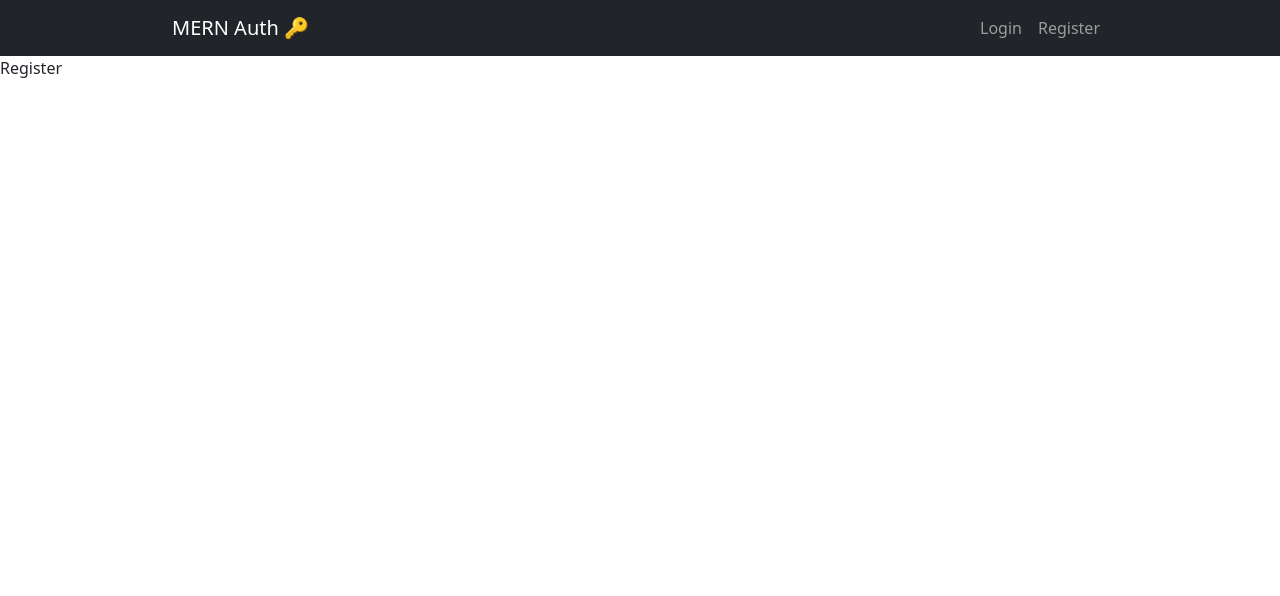
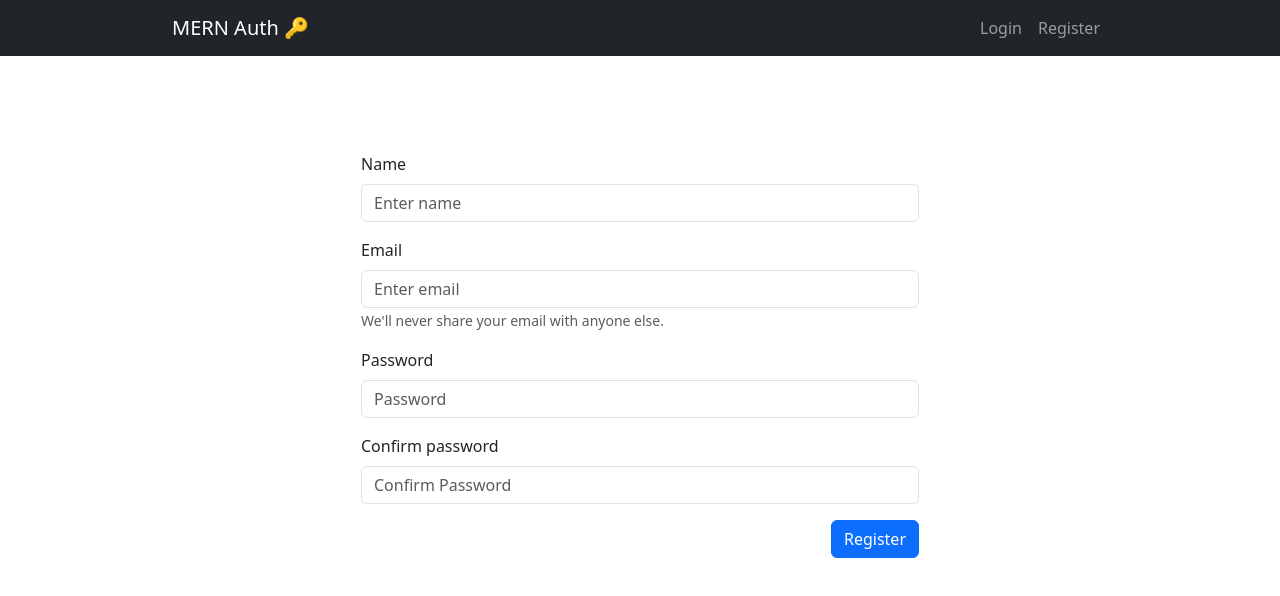
Before and after one commit to zwelhtetyan/mern-auth, a React (Vite) app in the folder client/: page /register in a window 1280 px wide. Shown: the top 596 px of the page. Built offline with nearby package versions, Linux system fonts and the light colour scheme.

Commit message:
implementing login & register

```diff
--- a/client/src/App.tsx
+++ b/client/src/App.tsx
@@ -1,3 +1,4 @@
+import { Container } from "react-bootstrap";
 import Header from "./components/Header";
 import { Outlet } from "react-router-dom";
 
@@ -5,7 +6,9 @@ export default function App() {
   return (
     <>
       <Header />
-      <Outlet />
+      <Container className="d-flex justify-content-center align-items-center mt-5 pt-5">
+        <Outlet />
+      </Container>
     </>
   );
 }
--- a/client/src/components/Hero.tsx
+++ b/client/src/components/Hero.tsx
@@ -1,8 +1,7 @@
-import { Button, Card, Container } from "react-bootstrap";
+import { Button, Card } from "react-bootstrap";
 
 export default function Hero() {
   return (
-    <Container className="d-flex justify-content-center mt-5">
     <Card className="w-75 p-5 bg-light">
       <h1 className="text-center mb-4">MERN Authentication</h1>
 
@@ -21,6 +20,5 @@ export default function Hero() {
         </Button>
       </div>
     </Card>
-    </Container>
   );
 }
--- a/client/src/pages/Login.tsx
+++ b/client/src/pages/Login.tsx
@@ -1,3 +1,26 @@
+import { Button, Form } from "react-bootstrap";
+
 export default function Login() {
-  return <div>login</div>;
+  return (
+    <Form className="w-50">
+      <Form.Group className="mb-3">
+        <Form.Label>Email</Form.Label>
+        <Form.Control type="email" placeholder="Enter email" />
+        <Form.Text className="text-muted">
+          We'll never share your email with anyone else.
+        </Form.Text>
+      </Form.Group>
+
+      <Form.Group className="mb-3" controlId="formBasicPassword">
+        <Form.Label>Password</Form.Label>
+        <Form.Control type="password" placeholder="Password" />
+      </Form.Group>
+
+      <div className="d-flex">
+        <Button variant="primary" type="submit" className="ms-auto">
+          Login
+        </Button>
+      </div>
+    </Form>
+  );
 }
--- a/client/src/pages/Register.tsx
+++ b/client/src/pages/Register.tsx
@@ -1,3 +1,36 @@
+import { Button, Form } from "react-bootstrap";
+
 export default function Register() {
-  return <div>Register</div>;
+  return (
+    <Form className="w-50">
+      <Form.Group className="mb-3">
+        <Form.Label>Name</Form.Label>
+        <Form.Control type="text" placeholder="Enter name" />
+      </Form.Group>
+
+      <Form.Group className="mb-3">
+        <Form.Label>Email</Form.Label>
+        <Form.Control type="email" placeholder="Enter email" />
+        <Form.Text className="text-muted">
+          We'll never share your email with anyone else.
+        </Form.Text>
+      </Form.Group>
+
+      <Form.Group className="mb-3" controlId="formBasicPassword">
+        <Form.Label>Password</Form.Label>
+        <Form.Control type="password" placeholder="Password" />
+      </Form.Group>
+
+      <Form.Group className="mb-3" controlId="formBasicPassword">
+        <Form.Label>Confirm password</Form.Label>
+        <Form.Control type="password" placeholder="Confirm Password" />
+      </Form.Group>
+
+      <div className="d-flex">
+        <Button variant="primary" type="submit" className="ms-auto">
+          Register
+        </Button>
+      </div>
+    </Form>
+  );
 }
```
Lines whose indentation alone changed are shown as unchanged.
